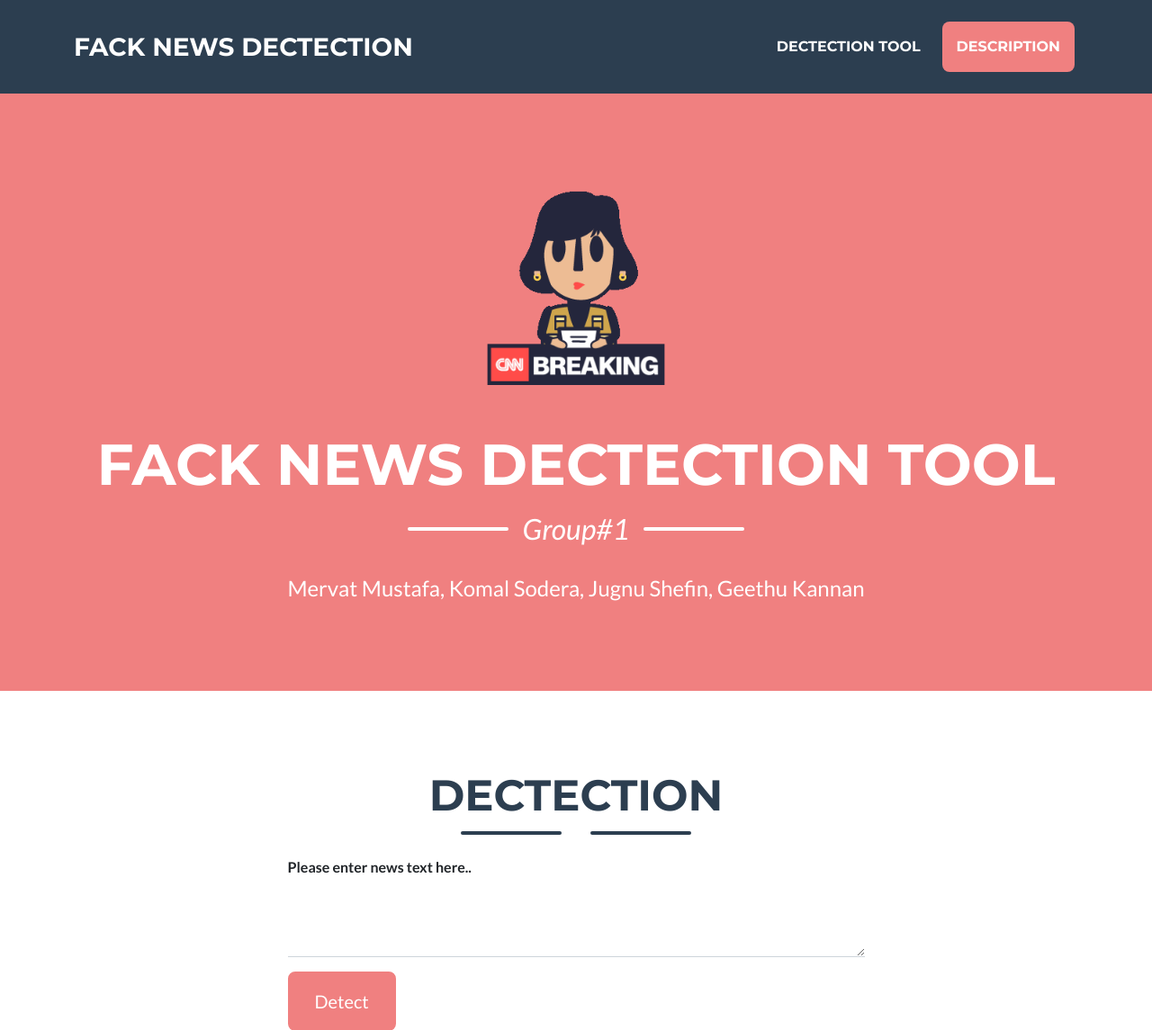
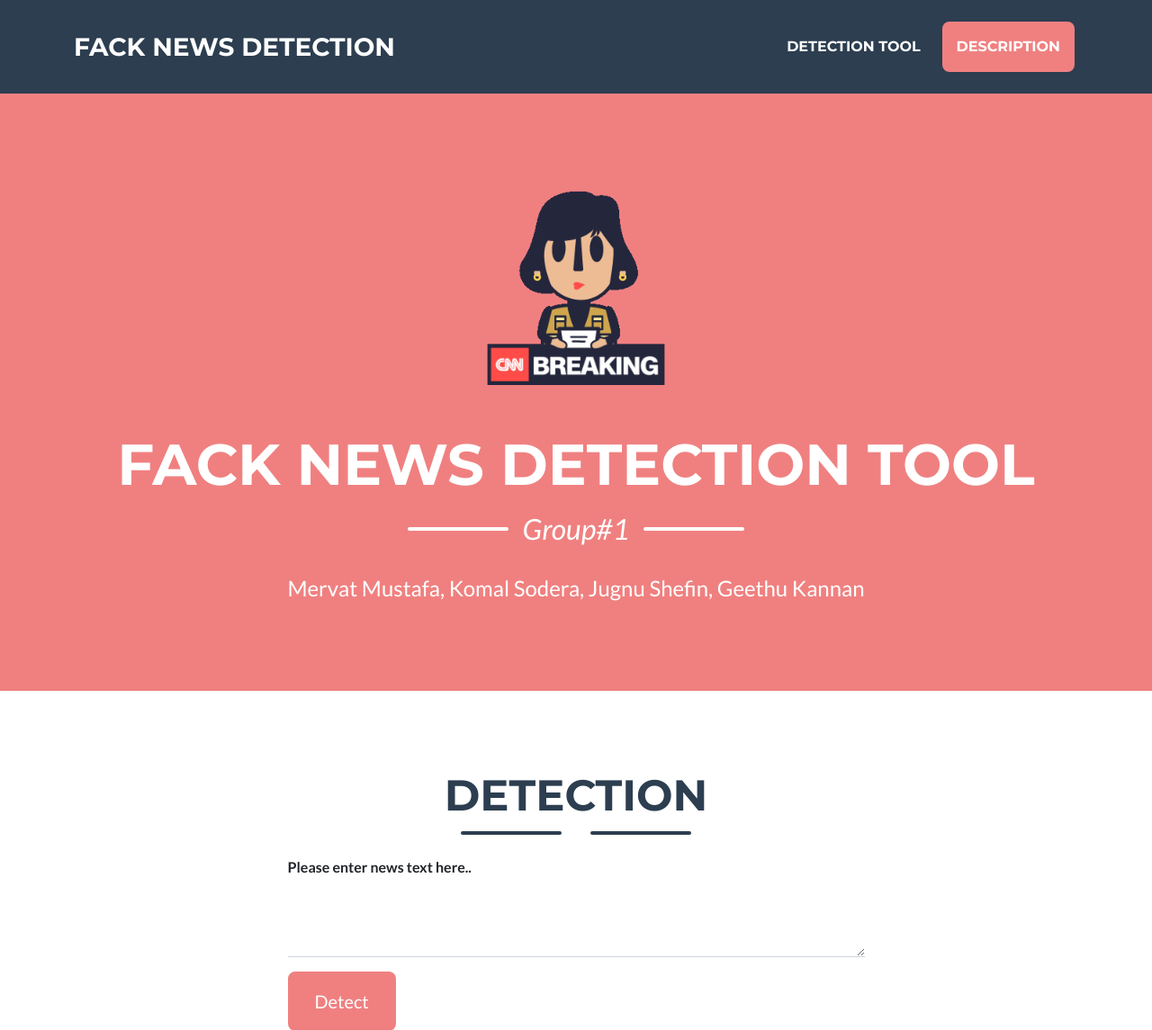
Before and after one commit to Mervat1975/TrueFakeNews, a Django app: page / in a window 1280 px wide. Shown: the top 1145 px of the page at 90% size. Run offline with Django 3.2, Linux system fonts and the light colour scheme; some libraries are stand-ins or nearby versions.

Commit message:
spelling type

```diff
--- a/templates/index.html
+++ b/templates/index.html
@@ -7,7 +7,7 @@
     <meta name="viewport" content="width=device-width, initial-scale=1, shrink-to-fit=no" />
     <meta name="description" content="" />
     <meta name="author" content="" />
-    <title>Fack News Dectection</title>
+    <title>Fack News Detection</title>
     <!-- Favicon-->
     <link rel="icon" type="image/x-icon" href="{% static 'assets/favicon.ico'%}" />
     <!-- Font Awesome icons (free version)-->
@@ -24,7 +24,7 @@
     <!-- Navigation-->
     <nav class="navbar navbar-expand-lg bg-secondary text-uppercase fixed-top" id="mainNav">
         <div class="container">
-            <a class="navbar-brand" href="#page-top">Fack News Dectection</a>
+            <a class="navbar-brand" href="#page-top">Fack News Detection</a>
             <button class="navbar-toggler text-uppercase font-weight-bold bg-primary text-white rounded" type="button"
                 data-bs-toggle="collapse" data-bs-target="#navbarResponsive" aria-controls="navbarResponsive"
                 aria-expanded="false" aria-label="Toggle navigation">
@@ -34,7 +34,7 @@
             <div class="collapse navbar-collapse" id="navbarResponsive">
                 <ul class="navbar-nav ms-auto">
                     <li class="nav-item mx-0 mx-lg-1"><a class="nav-link py-3 px-0 px-lg-3 rounded"
-                            href="#contact">Dectection Tool</a></li>
+                            href="#contact">Detection Tool</a></li>
                     <li class="nav-item mx-0 mx-lg-1"><a class="nav-link py-3 px-0 px-lg-3 rounded" href="#about">
                             description</a></li>
 
@@ -51,7 +51,7 @@
 
             <!-- Masthead Heading-->
             {%if result in "none" %}
-            <h3 class="masthead-heading text-uppercase mb-0">Fack news Dectection Tool </h3>
+            <h3 class="masthead-heading text-uppercase mb-0">Fack news Detection Tool </h3>
             {%else%}
             <h1 class="masthead-heading text-uppercase mb-0">The news is
                 {%if result in "fake" %}
@@ -80,7 +80,7 @@
     <section class="page-section" id="contact">
         <div class="container">
             <!-- Contact Section Heading-->
-            <h2 class="page-section-heading text-center text-uppercase text-secondary mb-0">Dectection</h2>
+            <h2 class="page-section-heading text-center text-uppercase text-secondary mb-0">Detection</h2>
             <!-- Icon Divider-->
             <div class="divider-custom">
                 <div class="divider-custom-line"></div>
@@ -143,7 +143,7 @@
                             <button class="btn btn-primary btn-xl" id="submitButton" type="submit">Detect</button>
                             {%else%}
                             <button class="btn btn-primary btn-xl" id="submitButton" type="submit">Make a new
-                                Dectection</button>
+                                Detection</button>
                             {%endif%}
 
                     </form>
```
